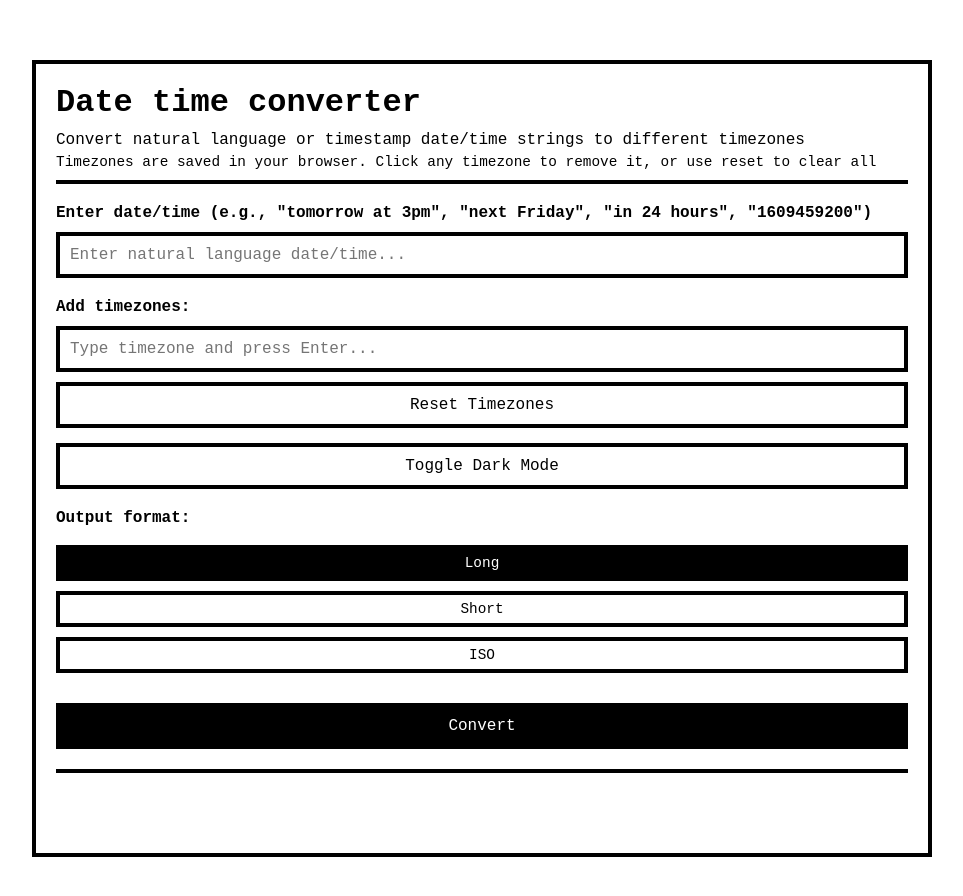
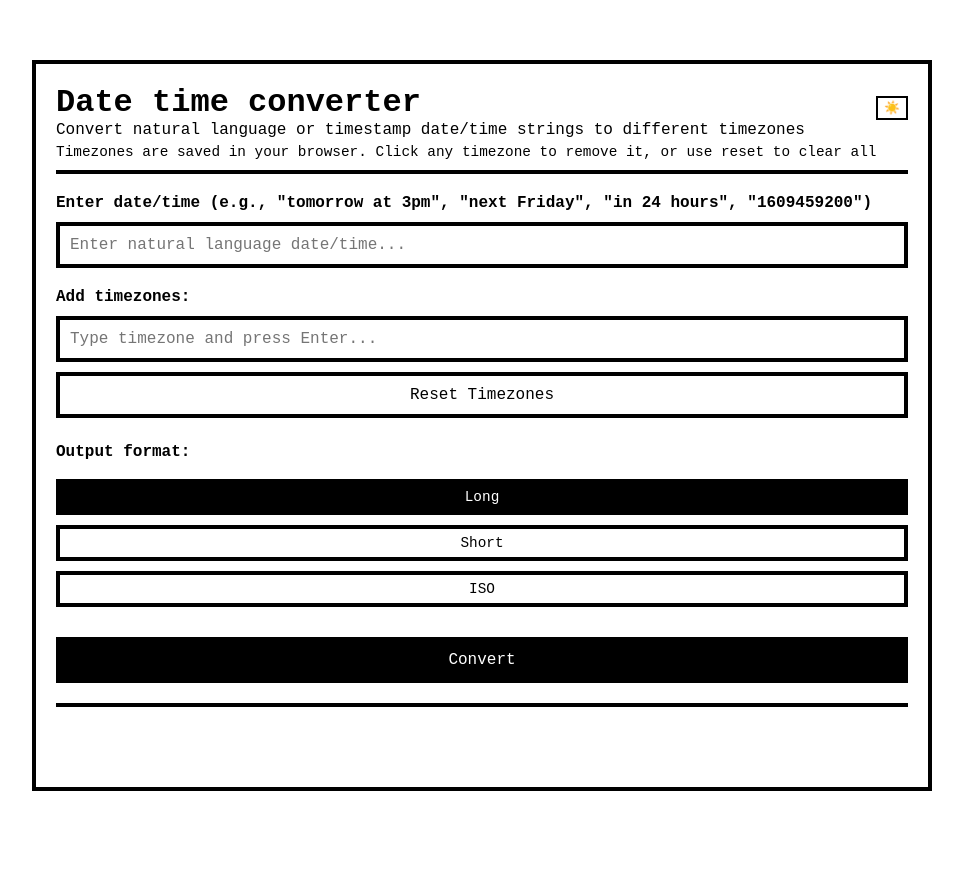
Before and after one commit to bedecarroll/dt, a website: page index.html in a window 1280 px wide. Shown: the whole page, without its empty margins (158-1121 px from the left). After the commit the page ends 851 px from the top, so only its background shows below. Drawn offline with Linux system fonts and the light colour scheme.

Commit message:
Adjust dark mode toggle placement and style

```diff
--- a/index.html
+++ b/index.html
@@ -9,7 +9,11 @@
 <body>
     <div class="container">
         <header>
-            <h1>Date time converter</h1>
+            <div class="header-bar">
+                <h1>Date time converter</h1>
+                <button id="theme-toggle-btn" class="theme-toggle-btn" aria-describedby="theme-help" title="Toggle Dark Mode">&#9728;&#65039;</button>
+            </div>
+            <div id="theme-help" class="sr-only">Switch between light and dark theme</div>
             <p>Convert natural language or timestamp date/time strings to different timezones</p>
             <p class="tz-note">Timezones are saved in your browser. Click any timezone to remove it, or use reset to clear all</p>
         </header>
@@ -28,8 +32,6 @@
                 <button id="reset-timezones-btn" class="reset-btn" aria-describedby="reset-help">Reset Timezones</button>
                 <div id="reset-help" class="sr-only">Remove all selected timezones and reset to browser default</div>
                 <div id="timezone-list" class="timezone-list" aria-label="Selected timezones" role="list"></div>
-                <button id="theme-toggle-btn" class="theme-toggle-btn" aria-describedby="theme-help">Toggle Dark Mode</button>
-                <div id="theme-help" class="sr-only">Switch between light and dark theme</div>
             </div>
             <!-- Format selection -->
             <div class="format-section">
--- a/styles.css
+++ b/styles.css
@@ -23,7 +23,12 @@ header {
 }
 header h1 {
   font-size: 2rem;
-  margin-bottom: 10px;
+  margin: 0;
+}
+.header-bar {
+  display: flex;
+  align-items: center;
+  justify-content: space-between;
 }
 header p {
   font-size: 1rem;
@@ -65,8 +70,11 @@ button:hover {
   font-family: inherit;
 }
 .theme-toggle-btn {
-  margin-top: 10px;
-  border: 4px solid #000;
+  width: auto;
+  margin-left: 10px;
+  border: 2px solid #000;
+  padding: 2px 6px;
+  font-size: 0.8rem;
   background: transparent;
   color: #000;
   font-family: inherit;
```
Also changed, not shown: README.md.
